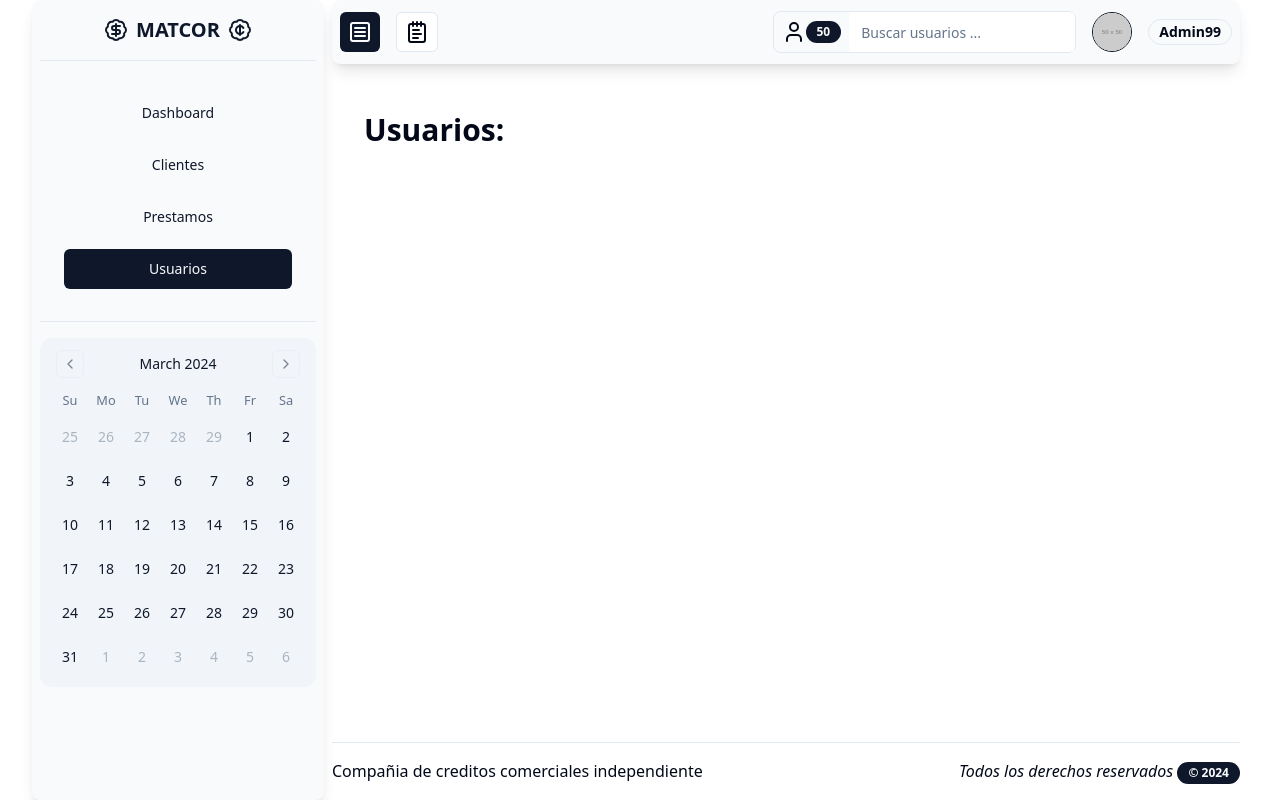
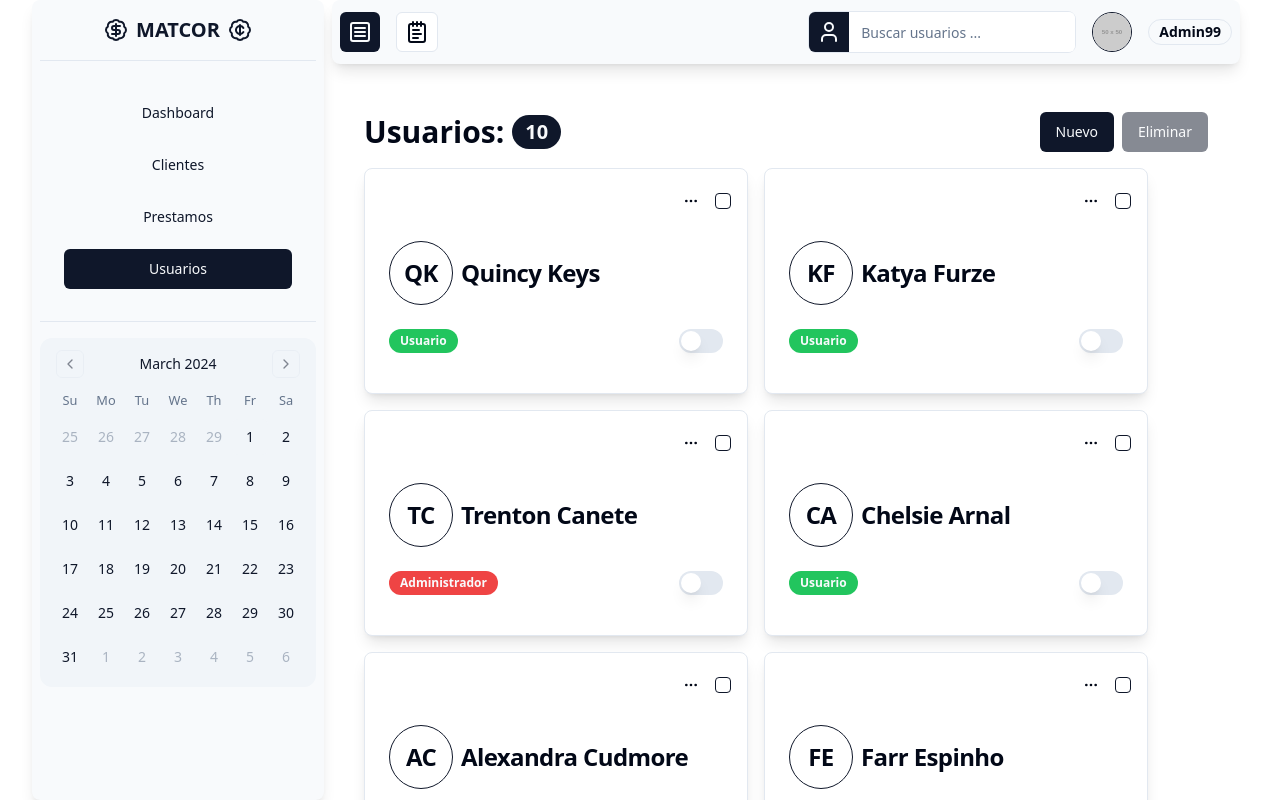
Before and after one commit to alnavarrop99/prestamos, a React (Vite) app: page /user in a window 1280 px wide. Shown: the top 800 px of the page. Built offline with nearby package versions, Linux system fonts and the light colour scheme.

Commit message:
feat: create users page

```diff
--- /dev/null
+++ b/src/__mock__/ROLES.json
@@ -0,0 +1,3 @@
+[ { "id": 1, "name": "Administrador" },
+ { "id": 2, "name": "Usuario" },
+ { "id": 3, "name": "Cliente" } ]
--- a/src/api/users.ts
+++ b/src/api/users.ts
@@ -0,0 +1,30 @@
+export type TUser = typeof import('@/__mock__/USERS.json')[0]
+
+type TGetUsersId = ( params: { userId: number } ) => Promise<TUser | undefined>
+export const getUserId: TGetUsersId = async ( {userId} ) => {
+    try {
+      const { default: list } = (await import('@/__mock__/USERS.json'))
+      return list?.find( ( { id } ) => id === userId  )
+    } catch (error) {
+      return undefined;
+    }
+  }
+
+export interface TUserResponse extends Omit< TUser, "rol" > {
+  active: boolean,
+  rol: string,
+}
+type TGetUsers = () => Promise<TUserResponse[] | undefined>
+export const getUsers: TGetUsers = async () => {
+    try {
+      const { default: list } = (await import('@/__mock__/USERS.json'))
+      const { default: roles } = (await import('@/__mock__/ROLES.json'))
+      return list.map( ({ rol: { id: rolId }, ...items  }) => ({
+        rol: roles.find( ( { id } ) => id === rolId  )?.name ?? "Usuario",
+        active: false,
+        ...items
+    }) )
+    } catch (error) {
+      return undefined;
+    }
+  }
--- a/src/pages/_layout.tsx
+++ b/src/pages/_layout.tsx
@@ -205,14 +205,14 @@ export function Navigation({
           <div>
             <Label className="flex items-center justify-center rounded-lg border border-border">
               <Popover
-                open={search && !route?.at(0)?.pathname?.includes('/client')}
+                open={search && !!route?.at(0)?.pathname?.match(/^\/+$/g)}
                 onOpenChange={onSearchChange}
               >
                 <PopoverTrigger>
                   <Button
                     className={clsx('rounded-br-none rounded-tr-none p-2')}
                     variant={
-                      !search && !route?.at(0)?.pathname?.includes('/client')
+                      !search && route?.at(0)?.pathname?.match(/^\/+$/g)
                         ? 'ghost'
                         : 'default'
                     }
@@ -223,7 +223,7 @@ export function Navigation({
                         {
                           '!hidden':
                             search ||
-                            route?.at(0)?.pathname?.includes('/client'),
+                            !route?.at(0)?.pathname?.match(/^\/+$/g),
                         },
                         styles?.['search-badge-animation']
                       )}
--- a/src/pages/_layout/client.tsx
+++ b/src/pages/_layout/client.tsx
@@ -328,7 +328,7 @@ export function Client({
 
             <Link disabled={!clientsSelected?.length} to={'./delete'}>
               <Button
-                className={clsx({ "hover:bg-destructive": clientsSelected?.length })}
+                className={clsx({ "bg-destructive": clientsSelected?.length })}
                 disabled={!clientsSelected?.length} onClick={onClick}>
                   {text.buttons.delete}
               </Button>
--- a/src/pages/_layout/user.tsx
+++ b/src/pages/_layout/user.tsx
@@ -1,19 +1,134 @@
+import { type TUserResponse, getUsers } from '@/api/users'
+import { Card, CardContent, CardHeader, CardTitle } from '@/components/ui/card'
 import { createFileRoute } from '@tanstack/react-router'
+import { Avatar } from '@/components/ui/avatar';
+import { AvatarFallback } from '@radix-ui/react-avatar';
+import { Switch } from '@/components/ui/switch';
+import { Badge } from '@/components/ui/badge';
+import styles from "@/styles/global.module.css";
+import clsx from 'clsx';
+import { Button } from '@/components/ui/button';
+import { useEffect, useState } from 'react';
+import { Checkbox } from '@/components/ui/checkbox';
+import { DropdownMenu, DropdownMenuContent, DropdownMenuItem, DropdownMenuLabel, DropdownMenuSeparator, DropdownMenuTrigger } from '@/components/ui/dropdown-menu';
+import {  MoreHorizontal, UserCog2, UserX2, Users } from 'lucide-react';
+import { useRootStatus } from '@/lib/context/layout';
 
 export const Route = createFileRoute('/_layout/user')({
   component: User,
+  loader: getUsers
 })
 
-export function User() {
+interface TUserProps {
+  users?: TUserResponse[]
+}
+export function User({ users: _users=[] as TUserResponse[] }: TUserProps) {
+  const usersDB = (Route.useLoaderData()  ?? _users).map( (items) => ({...items, selected: false }))
+  const [users, setUsers] = useState( usersDB )
+  const { value } = useRootStatus()
+
+  const onCheckChanged = ( { id: index, prop }: { id: number, prop: keyof typeof users[0] } ) => ( checked: boolean ) => {
+    const list = users.map( ( { ...user } ) => {
+      const { id, ...items } = user
+      if( id === index && prop === "selected" ){
+        return { id, ...items, selected: checked }
+      }
+      else if( id === index && prop === "active" ){
+        return { id, ...items, active: checked }
+      }
+
+      return user
+    }  )
+    setUsers(list)
+  }
+
+  useEffect(() => {
+    setUsers( usersDB.filter(( { nombre } ) => nombre.includes(value ?? "")) )
+  }, [value])
+
   return (
-    <div>
-      <h1 className="text-3xl font-bold">{text.title}</h1>
+    <div className='space-y-4'>
+      <div className="flex items-center gap-2">
+          <h1 className="text-3xl font-bold">{text.title}</h1>
+          <Badge className="px-3 text-xl">
+            {usersDB.length}
+          </Badge>
+          <Button className='ms-auto'>{text.button.create}</Button>
+          <Button disabled={!users.some(({ selected }) => selected )} className={clsx({"bg-destructive": users.some(({ selected }) => selected )})}>{text.button.delete}</Button>
+        </div>
+      <div className='flex flex-wrap gap-4 [&>*]:flex-auto'>
+      { users?.map( ({id, rol, nombre: name, clientes: clients, selected, active }) =>
+          <Card key={id} className={clsx("group shadow-lg max-w-sm z-0 py-4 cursor-pointer", styles?.["scale-users"])}>
+            <div className='gap-2 flex items-center justify-end px-4'>
+            <DropdownMenu >
+              <DropdownMenuTrigger asChild>
+                <Button variant="ghost" className="h-8 w-8 p-0">
+                  <span className="sr-only">{text.menu.aria}</span>
+                  <MoreHorizontal className="h-4 w-4" />
+                </Button>
+              </DropdownMenuTrigger>
+              <DropdownMenuContent
+                align="center"
+                className="w-56 [&>*:not(:is([role=separator],:first-child))]:h-16 [&>*]:flex [&>*]:cursor-pointer [&>*]:justify-between [&>*]:gap-2"
+              >
+                <DropdownMenuLabel className="text-md">
+                  {text.menu.title}
+                </DropdownMenuLabel>
+                <DropdownMenuSeparator />
+                <DropdownMenuItem>
+                  {text.menu.client} <Users />
+                </DropdownMenuItem>
+                <DropdownMenuItem>
+                  {text.menu.update} <UserCog2 />
+                </DropdownMenuItem>
+                <DropdownMenuItem>
+                  {text.menu.delete} <UserX2 />
+                </DropdownMenuItem>
+              </DropdownMenuContent>
+            </DropdownMenu>
+              <Checkbox name={"selected" as keyof typeof users[0]} checked={selected} onCheckedChange={onCheckChanged({id, prop: "selected"})} />
+            </div>
+              <CardHeader>
+                 <CardTitle className='flex items-center gap-2'>
+                  <Avatar className='grid place-items-center w-16 h-16 border border-primary '>
+                    <AvatarFallback className='uppercase text-2xl'>
+                      {name.split(" ").map( val => val.at(0) ).join("")}
+                    </AvatarFallback>
+                  </Avatar>
+                    {name}
+                </CardTitle>
+              </CardHeader>
+              <CardContent className='[&>*]:flex [&>*]:items-center [&>*]:gap-2 [&>*]:cursor-pointer flex justify-between'>
+                  <Badge className={clsx("hover:bg-[auto]",{
+                    "bg-red-500": rol === "Administrador" as TRole,
+                    "bg-blue-500": rol === "Cliente" as TRole,
+                    "bg-green-500": rol === "Usuario" as TRole,
+                  })}> {rol} </Badge>
+                  <Switch checked={active} onCheckedChange={onCheckChanged({id, prop: "active"})} > </Switch>
+              </CardContent>
+            </Card>
+      ) }
+      </div>
+
     </div>
   )
 }
 
 User.dispalyname = 'User'
+type TRole = "Administrador" | "Cliente" | "Usuario"
 
 const text = {
   title: 'Usuarios:',
+  button: {
+    create: "Nuevo",
+    delete: "Eliminar",
+    deactivate: "Desactivar",
+  },
+  menu: {
+    aria: 'Mas Opciones',
+    title: 'Acciones:',
+    client: "Ver clientes disponibles",
+    update: 'Actualizar datos del usuario',
+    delete: 'Eliminar usuario',
+  },
 }
--- a/src/routeTree.gen.ts
+++ b/src/routeTree.gen.ts
@@ -80,14 +80,14 @@ const LayoutClientClientIdUpdateRoute = LayoutClientClientIdUpdateImport.update(
   {
     path: '/$clientId/update',
     getParentRoute: () => LayoutClientRoute,
-  } as any,
+  } as any
 )
 
 const LayoutClientClientIdDeleteRoute = LayoutClientClientIdDeleteImport.update(
   {
     path: '/$clientId/delete',
     getParentRoute: () => LayoutClientRoute,
-  } as any,
+  } as any
 )
 
 // Populate the FileRoutesByPath interface
--- a/src/styles/global.module.css
+++ b/src/styles/global.module.css
@@ -12,6 +12,15 @@
 
 .search-badge-animation {
   animation: 350ms badge;
+}
+
+.scale-users {
+  &:hover{
+    animation: 500ms users;
+    transform: scale(1.05);
+  }
+  animation: 300ms users-off;
+  transform: scale(1);
 }
 
 @keyframes menu {
@@ -54,3 +63,24 @@
     opacity: 1;
   }
 }
+
+@keyframes users {
+  0% {
+    transform: scale(1);
+  }
+
+  100% {
+    transform: scale(1.05);
+    opacity: 1;
+  }
+}
+
+@keyframes users-off {
+  0% {
+    transform: scale(1.05);
+  }
+
+  100% {
+    transform: scale(1);
+  }
+}
```
Also changed, not shown: 1 other file (tests, documents, lock files or other folders).
